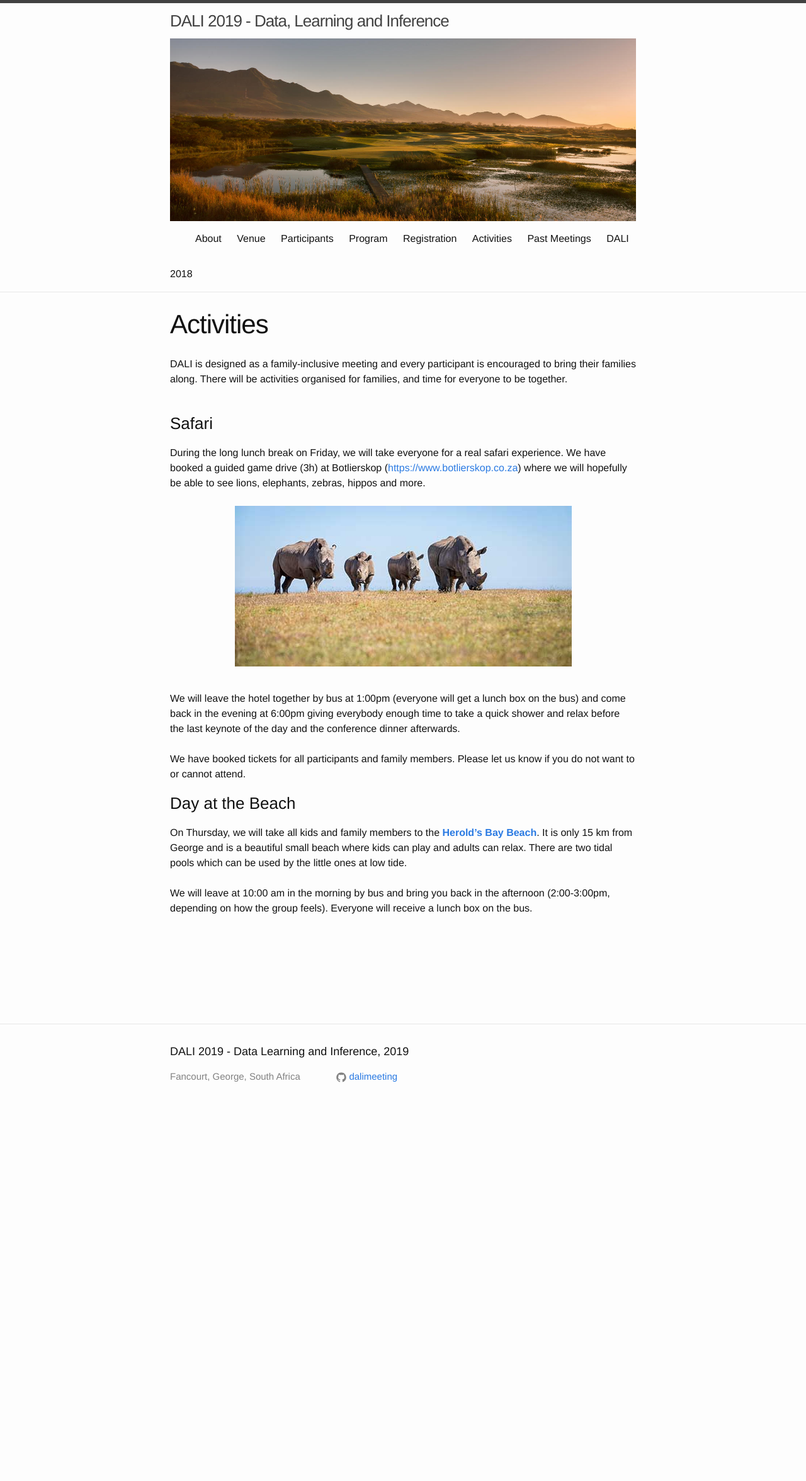
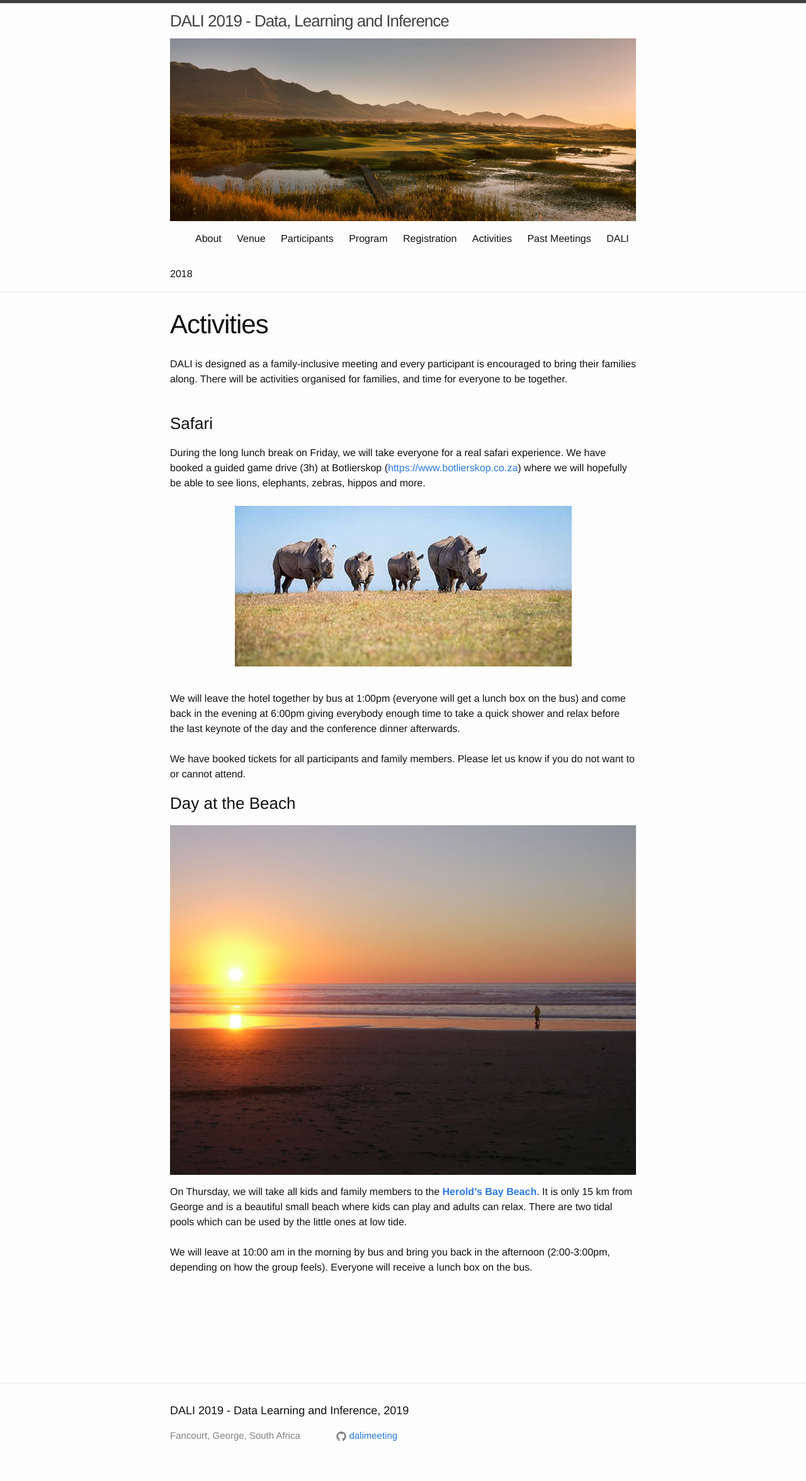
Before and after one commit to dalimeeting/dalimeeting.github.io, a Jekyll site: the page built from events.html, in a window 1280 px wide. Shown: the whole page at 63% size. Built offline with Jekyll 4.4.1, drawn with Linux system fonts in a browser that asks for light colours; before the commit the page ends 1781 px from its top, so only the background shows below that.

Commit message:
Update events.html

```diff
--- a/_layouts/events.html
+++ b/_layouts/events.html
@@ -28,6 +28,9 @@
 	</p>
 
         <h3>Day at the Beach</h3>
+
+	<p style="text-align:center;"><img src="{{ '/assets/herolds-bay.jpg' | prepend: site.baseurl }}" /></p>
+
         <p>On Thursday, we will take all kids and family members to the <b><a href="https://www.sa-venues.com/things-to-do/gardenroute/herolds-bay-beach/" target="_blank">Herold’s Bay Beach</a></b>. It is only 15 km from
 		George and is a beautiful small beach where kids can play and adults can relax. There are two tidal
 		pools which can be used by the little ones at low tide.
```
